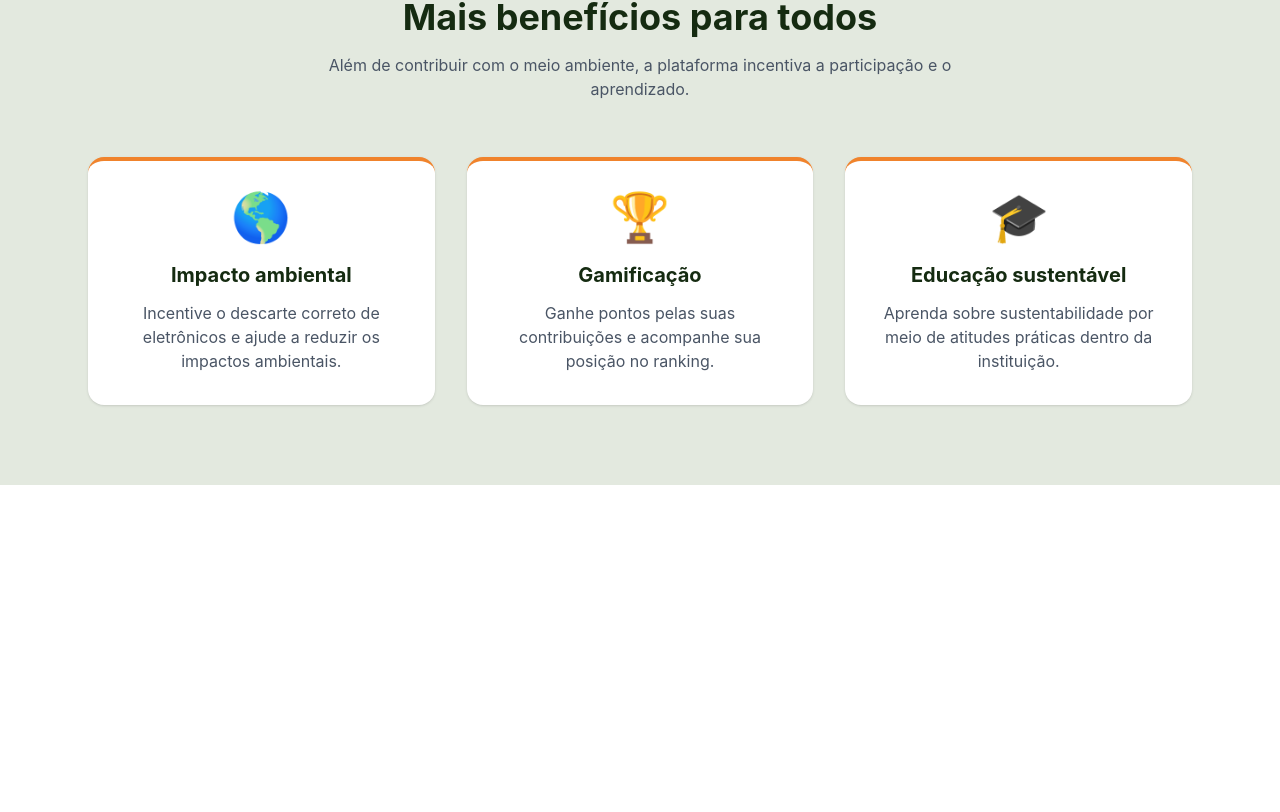
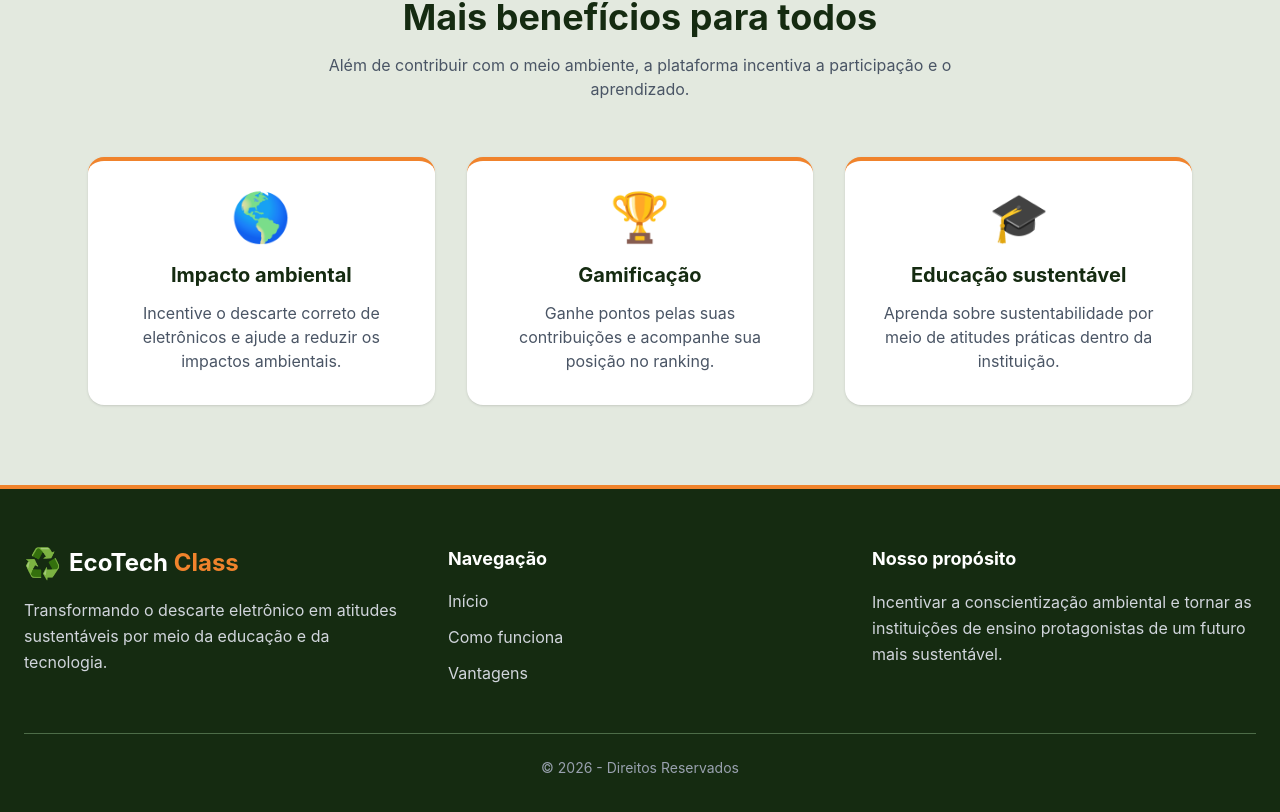
Before and after one commit to GS-EcoTech-Class/EcoTech-Class, a React (Vite) app: page / in a window 1280 px wide. Shown: the part 1441-2253 px from the top of the page. Before the commit the page ends 1926 px from the top, so only its background shows below. Built offline with nearby package versions, Linux system fonts and the light colour scheme.

Commit message:
feat: criando footer da página inicial

```diff
--- a/src/App.jsx
+++ b/src/App.jsx
@@ -3,6 +3,7 @@ import Header from './components/Header'
 import Hero from './components/Hero'
 import Etapas from './components/Etapas'
 import Vantagens from './components/Vantagens'
+import Footer from './components/Footer'
 
 const App = () => {
   return (
@@ -11,6 +12,7 @@ const App = () => {
       <Hero/>
       <Etapas/>
       <Vantagens/>
+      <Footer/>
     </div>
   )
 }
--- a/src/components/Footer.jsx
+++ b/src/components/Footer.jsx
@@ -2,9 +2,49 @@ import React from 'react'
 
 const Footer = () => {
   return (
-    <div>
+    <footer className="w-full bg-[#152b11] border-t-4 border-[#f0832c] text-white">
+      <div className="max-w-6x1 mx-auto px-6 py-14">
+        <div className="grid grid-cols-1 md:grid-cols-3 gap-10">
 
-    </div>
+          {/* logo e descrição */}
+          <div>
+            <div className="flex items-center gap-2 mb-4">
+              <span className="text-3xl">♻️</span>
+              <h2 className="text-2xl font-bold">EcoTech <span className="text-[#f0832c]">Class</span></h2>
+            </div>
+
+            <p className="text-gray-300 leading-relaxed max-w-sm">Transformando o descarte eletrônico em atitudes sustentáveis por meio da educação e da tecnologia.</p>
+          </div>
+          {/* links */}
+          <div>
+            <h3 className="text-lg font-bold mb-4">Navegação</h3>
+            <ul className="flex flex-col gap-3">
+              <li>
+                <a href="#inicio" className="text-gray-300 hover:text-[#f0832c] transition">Início</a>
+              </li>
+              <li>
+                <a href="#etapas" className="text-gray-300 hover:text-[#f0832c] transition">Como funciona</a>
+              </li>
+              <li>
+                <a href="#vantagens" className="text-gray-300 hover:text-[#f0832c] transition">Vantagens</a>
+              </li>
+            </ul>
+          </div>
+          {/* propósito */}
+          <div>
+            <h3 className="text-lg font-bold mb-4">Nosso propósito</h3>
+            <p className="text-gray-300 leading-relaxed">Incentivar a conscientização ambiental e tornar as instituições de ensino protagonistas de um futuro mais sustentável.</p>
+          </div>
+        </div>
+
+        {/* direitos reservados */}
+        <div className="border-t border-[#4d6c48] mt-12 pt-6 text-center">
+          <p className="text-gray-400 text-sm">&copy; 2026 - Direitos Reservados</p>
+        </div>
+
+      </div>
+
+    </footer>
   )
 }
 
```
